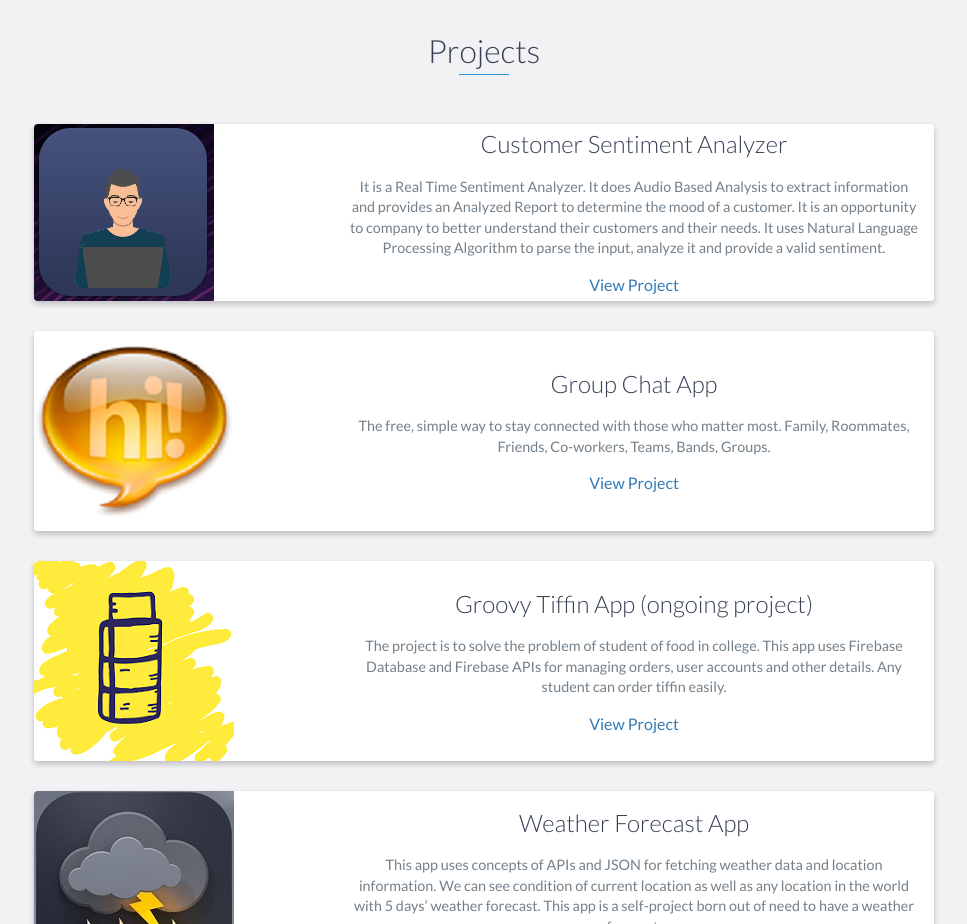
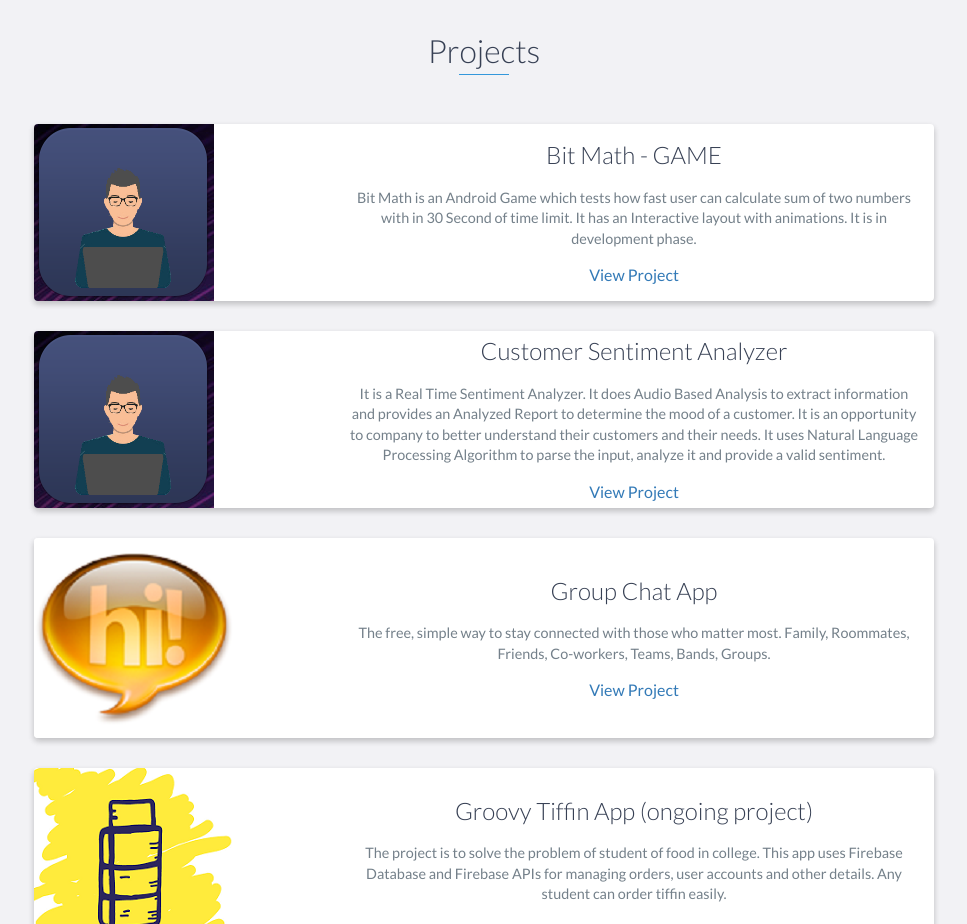
Before and after one commit to abhimanyu96edu/abhimanyu96edu.github.io, a website: page index.html in a window 1280 px wide. Shown: the part 1460-2384 px from the top of the page, without its empty margins (156-1123 px from the left). Drawn offline with nearby package versions, Linux system fonts and the light colour scheme.

Commit message:
bit math

```diff
--- a/index.html
+++ b/index.html
@@ -109,6 +109,22 @@
         <h2 class="heading">Projects</h2>
         <div class="container">
             <div class="row">
+
+				<div class="project shadow-large">
+                    <div class="project-image">
+                        <img src="images/csa.png" />
+                    </div>
+                    <!-- End .project-image -->
+                    <div class="project-info">
+                        <h3>Bit Math - GAME</h3>
+                        <p>
+							Bit Math is an Android Game which tests how fast user can calculate sum of two numbers with in 30 Second of time limit. It has an Interactive layout with animations. It is in development phase.
+						</p>
+                        <a href="https://drive.google.com/open?id=0B2ggqLIJhAsyOVZZaEVNT2VEc2c">View Project</a>
+                    </div>
+                    <!-- End .project-info -->
+                </div>
+                <!-- End .project -->
 
 				<div class="project shadow-large">
                     <div class="project-image">
```
Also changed, not shown: 1 other file.
